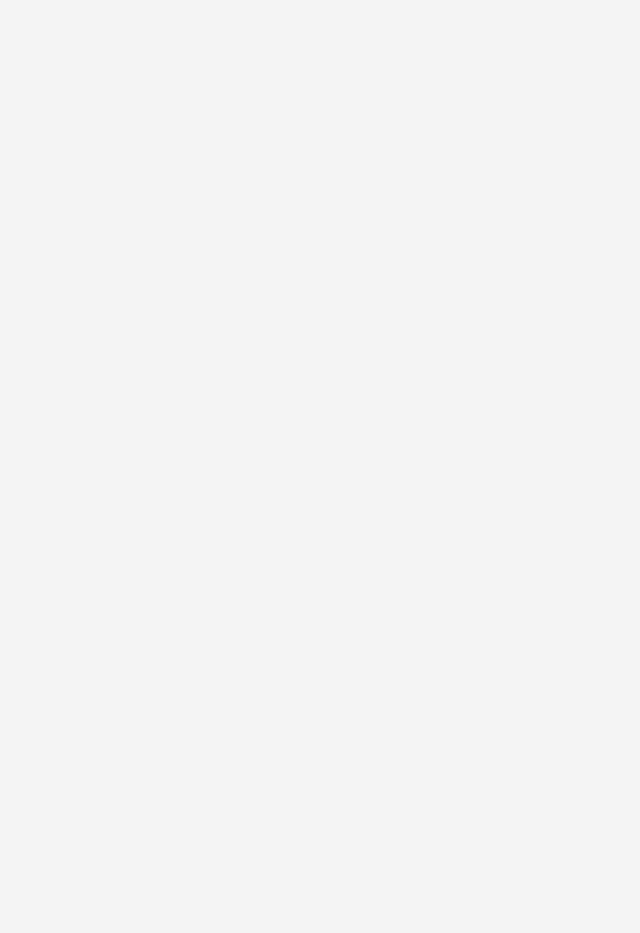
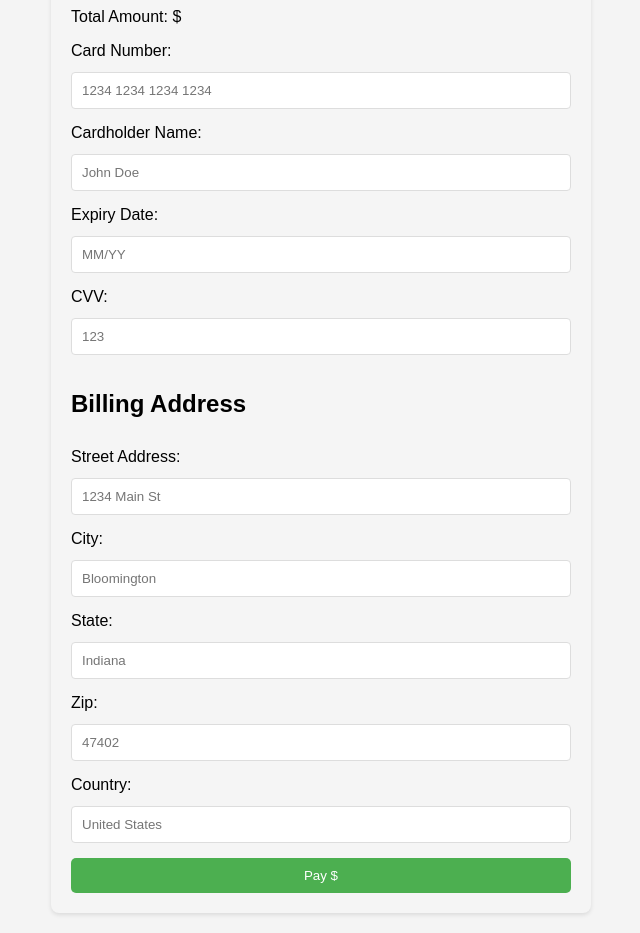
Before and after one commit to Ruchi-Bhogate/u-book-se-fall-23-team-32, a React (Create React App) app in the folder client/: page /payment in a window 1280 px wide. Before the commit this address had no page. Shown: the part 100-1033 px from the top of the page, without its empty margins (319-959 px from the left). Before the commit the page ends 800 px from the top, so only its background shows below. Built offline with nearby package versions, Linux system fonts and the light colour scheme.

Commit message:
designed payment page and css

```diff
--- a/client/src/App.jsx
+++ b/client/src/App.jsx
@@ -14,6 +14,7 @@ import Dashboard from './components/Dashboard';
 import PostBook from './components/PostBook';
 import BrowseBooksPage from './components/BrowseBooks';
 import CartPage from './components/cartPage';
+import PaymentPage from './components/PaymentPage';
 
 function App() {
   return (
@@ -32,6 +33,7 @@ function App() {
             <Route path="/postbook" element={<PostBook/>}/>
             <Route path="/browsebooks" element={<BrowseBooksPage/>}/>
             <Route path="/cartpage" element={<CartPage/>}/>
+            <Route path="/payment" element={<PaymentPage/>}/>
           </Routes>
       </Router>
   );
--- /dev/null
+++ b/client/src/components/PaymentPage.jsx
@@ -0,0 +1,154 @@
+import React, { useState } from 'react';
+import { useLocation } from 'react-router-dom';
+import '../styles/PaymentPage.css';
+
+function PaymentPage() {
+  const location = useLocation();
+  const total = location.state?.total;
+
+  const [cardNumber, setCardNumber] = useState('');
+  const [cardName, setCardName] = useState('');
+  const [expiryDate, setExpiryDate] = useState('');
+  const [cvv, setCvv] = useState('');
+  const [errors, setErrors] = useState({});
+  const [billingStreet, setBillingStreet] = useState('');
+  const [billingCity, setBillingCity] = useState('');
+  const [billingState, setBillingState] = useState('');
+  const [billingZip, setBillingZip] = useState('');
+  const [billingCountry, setBillingCountry] = useState('');
+
+  const validateForm = () => {
+    let isValid = true;
+    let errors = {};
+
+    // Card number validation: must be 16 digits
+    if (!cardNumber.match(/^\d{16}$/)) {
+      isValid = false;
+      errors.cardNumber = "Card number must be 16 digits.";
+    }
+
+    // CVV validation: must be 3 digits
+    if (!cvv.match(/^\d{3}$/)) {
+      isValid = false;
+      errors.cvv = "CVV must be 3 digits.";
+    }
+
+
+    // card holder name validation
+    if (!cardName.trim()) {
+        isValid = false;
+        errors.cardName = "Cardholder name cannot be blank.";
+      }
+
+    // ExpiryDate Validation
+    const expiryDateRegex = /^(0[1-9]|1[0-2])\/([0-9]{2})$/;
+    const match = expiryDate.match(expiryDateRegex);
+    if (match) {
+        const currentYear = new Date().getFullYear() % 100; // Get last two digits of the year
+        const currentMonth = new Date().getMonth() + 1; // Month is 0-indexed
+        const month = parseInt(match[1], 10); // First capturing group: Month
+        const year = parseInt(match[2], 10); // Second capturing group: Year
+
+      console.log(month)
+
+      if (year < currentYear || (year === currentYear && month < currentMonth)) {
+        isValid = false;
+        errors.expiryDate = "Expiry date cannot be in the past.";
+      }
+    } else {
+      isValid = false;
+      errors.expiryDate = "Enter a valid expiry date (MM/YY).";
+    }
+
+    if (!billingStreet.trim()) {
+        isValid = false;
+        errors.billingStreet = "Billing street cannot be blank.";
+      }
+
+      if (!billingCity.trim()) {
+        isValid = false;
+        errors.billingCity = "Billing City cannot be blank.";
+      }
+
+      if (!billingState.trim()) {
+        isValid = false;
+        errors.billingState = "Billing State cannot be blank.";
+      }
+
+      if (!billingZip.trim()) {
+        isValid = false;
+        errors.billingZip = "Billing Zip cannot be blank.";
+      }
+
+      if (!billingCountry.trim()) {
+        isValid = false;
+        errors.billingCountry = "Billing Country cannot be blank.";
+      }
+
+    setErrors(errors);
+    return isValid;
+  };
+
+  const handleSubmit = (e) => {
+    e.preventDefault();
+
+    if (validateForm()) {
+      console.log("Form is valid. Submit payment.");
+      // Submit form or handle payment here
+    } else {
+      console.log("Form is invalid. Please correct the errors.");
+    }
+  };
+
+  return (
+    <div className="payment-container">
+      <h2>Payment Details</h2>
+      <p>Total Amount: ${total}</p>
+
+      <form className="payment-form" onSubmit={handleSubmit}>
+        <label htmlFor="cardNumber">Card Number:</label>
+        <input type="text" id="cardNumber" name="cardNumber" value={cardNumber} onChange={(e) => setCardNumber(e.target.value)} placeholder="1234 1234 1234 1234" required />
+        {errors.cardNumber && <p className="error-message">{errors.cardNumber}</p>}
+
+        <label htmlFor="cardName">Cardholder Name:</label>
+        <input type="text" id="cardName" name="cardName" value={cardName} onChange={(e) => setCardName(e.target.value)} placeholder="John Doe" required />
+        {errors.cardName && <p className="error-message">{errors.cardName}</p>}
+
+        <label htmlFor="expiryDate">Expiry Date:</label>
+        <input type="text" id="expiryDate" name="expiryDate" value={expiryDate} onChange={(e) => setExpiryDate(e.target.value)} placeholder="MM/YY" required />
+        {errors.expiryDate && <p className="error-message">{errors.expiryDate}</p>}
+
+
+        <label htmlFor="cvv">CVV:</label>
+        <input type="text" id="cvv" name="cvv" value={cvv} onChange={(e) => setCvv(e.target.value)} placeholder="123" required />
+        {errors.cvv && <p className="error-message">{errors.cvv}</p>}
+
+        <h2>Billing Address</h2>
+
+        <label htmlFor="billingStreet">Street Address:</label>
+        <input type="text" id="billingStreet" name="billingStreet" value={billingStreet} onChange={(e) => setBillingStreet(e.target.value)} placeholder="1234 Main St" required />
+        {errors.billingStreet && <p className="error-message">{errors.billingStreet}</p>}
+
+        <label htmlFor="billingCIty">City:</label>
+        <input type="text" id="billingCity" name="billingCity" value={billingCity} onChange={(e) => setBillingCity(e.target.value)} placeholder="Bloomington" required />
+        {errors.billingCity && <p className="error-message">{errors.billingCity}</p>}
+
+        <label htmlFor="billingState">State:</label>
+        <input type="text" id="billingState" name="billingState" value={billingState} onChange={(e) => setBillingState(e.target.value)} placeholder="Indiana" required />
+        {errors.billingState && <p className="error-message">{errors.billingState}</p>}
+
+        <label htmlFor="billingZip">Zip:</label>
+        <input type="text" id="billingZip" name="billingZip" value={billingZip} onChange={(e) => setBillingZip(e.target.value)} placeholder="47402" required />
+        {errors.billingZip && <p className="error-message">{errors.billingZip}</p>}
+
+        <label htmlFor="billingCountry">Country:</label>
+        <input type="text" id="billingCountry" name="billingCountry" value={billingCountry} onChange={(e) => setBillingCountry(e.target.value)} placeholder="United States" required />
+        {errors.billingCountry && <p className="error-message">{errors.billingCountry}</p>}
+
+        <button type="submit" className="submit-button">Pay ${total}</button>
+      </form>
+    </div>
+  );
+}
+
+export default PaymentPage;
--- a/client/src/components/cartPage.jsx
+++ b/client/src/components/cartPage.jsx
@@ -1,8 +1,13 @@
 // CartPage.js
 import React, {  useState, useEffect } from 'react';
+import { useNavigate } from 'react-router-dom';
 import axios from 'axios';
+import '../styles/cartPage.css';
+import Header from './Header';
+import Footer from './Footer';
 
 function CartPage() {
+  const navigate = useNavigate();
   const [cartItems, setCartItems] = useState([]);
   useEffect(() => {
     const token = localStorage.getItem('token');
@@ -74,8 +79,16 @@ function CartPage() {
       return items.reduce((acc, item) => acc + item.price_per_day * item.days, 0).toFixed(2);
   };
 
+  const handleCheckOut = (cartItems) =>{
+    const total = cartItems.reduce((acc, item) => acc + item.price_per_day * item.days, 0).toFixed(2);
+    console.log(total)
+    navigate('/payment', { state: { total } });
+  }
+
   return (
     <div>
+    <Header/>
+    <div className="cart-container">
       <h2>Your Cart</h2>
       {cartItems.length === 0 ? (
         <p>Your cart is empty.</p>
@@ -85,22 +98,29 @@ function CartPage() {
             <div key={item._id} className="cart-item">
               <h3>{item.title}</h3>
               <p>Price per Day: ${item.price_per_day}</p>
-              <button onClick={() => handleRemoveItem(item._id)}>Remove</button>
-            <div>
+              <div className="cart-item-controls">
                 <button onClick={() => handleDecreaseDays(item)}>-</button>
                 <span> Days: {item.days} </span>
                 <button onClick={() => handleIncreaseDays(item)}>+</button>
               </div>
+              <button className="cart-item-remove" onClick={() => handleRemoveItem(item._id)}>Remove</button>
             </div>
           ))}
-
           <div className="cart-total">
             <h4>Total: ${calculateTotal(cartItems)}</h4>
           </div>
         </div>
       )}
     </div>
+    <div className="checkout-button-container">
+      <button className="checkout-button" onClick={() => handleCheckOut(cartItems)}>
+        Proceed to Checkout
+      </button>
+    </div>
+    <Footer/>
+    </div>
   );
 }
 
+
 export default CartPage;
--- /dev/null
+++ b/client/src/styles/PaymentPage.css
@@ -0,0 +1,56 @@
+.payment-container {
+    width: 80%;
+    max-width: 500px;
+    margin: 20px auto;
+    padding: 20px;
+    background-color: #f5f5f5;
+    border-radius: 8px;
+    box-shadow: 0 2px 4px rgba(0, 0, 0, 0.1);
+  }
+
+  .payment-form {
+    display: grid;
+    grid-gap: 10px;
+  }
+
+  .payment-form label {
+    margin-bottom: 2px;
+  }
+
+  .payment-form input {
+    width: 100%;
+    padding: 10px;
+    margin-bottom: 5px;
+    border: 1px solid #ddd;
+    border-radius: 4px;
+  }
+
+  .submit-button {
+    background-color: #4CAF50;
+    color: white;
+    padding: 10px 20px;
+    border: none;
+    border-radius: 5px;
+    cursor: pointer;
+    transition: background-color 0.3s;
+  }
+
+  .submit-button:hover {
+    background-color: #45a049;
+  }
+
+  .error-message {
+    color: red;
+    font-size: 0.8rem;
+    margin-top: -15px;
+    margin-bottom: 10px;
+  }
+
+  .payment-form textarea {
+    width: 100%;
+    padding: 10px;
+    margin-bottom: 20px;
+    border: 1px solid #ddd;
+    border-radius: 4px;
+    resize: vertical;
+  }
--- /dev/null
+++ b/client/src/styles/cartPage.css
@@ -0,0 +1,78 @@
+/* Main container */
+.cart-container {
+    width: 80%;
+    margin: auto;
+    padding: 20px;
+    background-color: #f5f5f5;
+    border-radius: 8px;
+  }
+
+  /* Each cart item */
+  .cart-item {
+    border: 1px solid #ddd;
+    padding: 15px;
+    margin-bottom: 15px;
+    border-radius: 5px;
+    background-color: #fff;
+  }
+
+  .cart-item h3 {
+    margin: 0 0 10px 0;
+  }
+
+  /* Price and Days */
+  .cart-item p {
+    margin: 5px 0;
+  }
+
+  /* Buttons for removing item and adjusting days */
+  .cart-item button {
+    background-color: #007bff;
+    color: white;
+    border: none;
+    padding: 8px 12px;
+    margin: 5px;
+    border-radius: 4px;
+    cursor: pointer;
+    transition: background-color 0.3s;
+  }
+
+  .cart-item button:hover {
+    background-color: #0056b3;
+  }
+
+  /* Total price section */
+  .cart-total {
+    margin-top: 20px;
+    text-align: right;
+  }
+
+  .cart-total h4 {
+    margin: 0;
+  }
+
+  .checkout-button-container {
+    text-align: center; /* Center the button container */
+    margin-top: 20px; /* Add some space above the button */
+  }
+
+  .checkout-button {
+    background-color: #4CAF50; /* Green background */
+    color: white; /* White text */
+    padding: 10px 20px; /* Padding around the text */
+    border: none; /* No border */
+    border-radius: 5px; /* Rounded corners */
+    font-size: 16px; /* Font size */
+    cursor: pointer; /* Pointer cursor on hover */
+    transition: background-color 0.3s; /* Smooth transition for hover effect */
+  }
+
+  .checkout-button:hover {
+    background-color: #45a049; /* Darker shade of green on hover */
+  }
+
+  .checkout-button:disabled {
+    background-color: #ccc; /* Gray background if button is disabled */
+    color: #666; /* Dark gray text if button is disabled */
+    cursor: not-allowed; /* Cursor to indicate the button is disabled */
+  }
```
Lines whose indentation alone changed are shown as unchanged.
